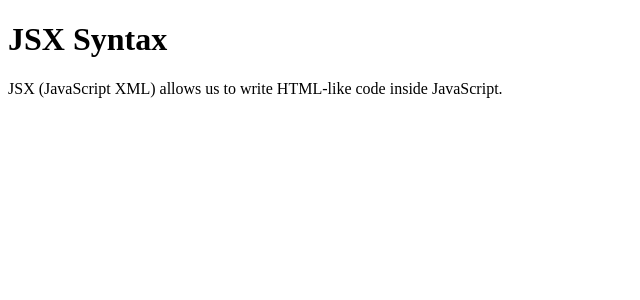
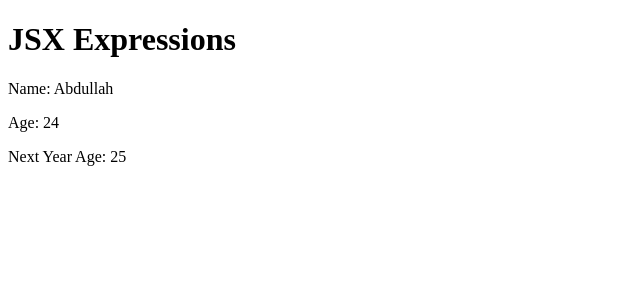
Before and after one commit to abdullahshabir31/React-Learning, a React (Vite) app: page / in a window 1280 px wide. Shown: the top 300 px of the page, without its empty margins (0-640 px from the left). Built offline with nearby package versions, Linux system fonts and the light colour scheme.

Commit message:
Add JSX expressions example

```diff
--- /dev/null
+++ b/src/02-JSX/02-jsx-expressions.jsx
@@ -0,0 +1,16 @@
+function JSXExpressions() {
+  const name = "Abdullah";
+  const age = 24;
+
+  return (
+    <div>
+      <h1>JSX Expressions</h1>
+
+      <p>Name: {name}</p>
+      <p>Age: {age}</p>
+      <p>Next Year Age: {age + 1}</p>
+    </div>
+  );
+}
+
+export default JSXExpressions;
--- a/src/App.jsx
+++ b/src/App.jsx
@@ -1,7 +1,7 @@
-import JSXSyntax from "./02-JSX/01-jsx-syntax";
+import JSXExpressions from "./02-JSX/02-jsx-expressions";
 
 function App() {
-  return <JSXSyntax />;
+  return <JSXExpressions />;
 }
 
 export default App;
```
